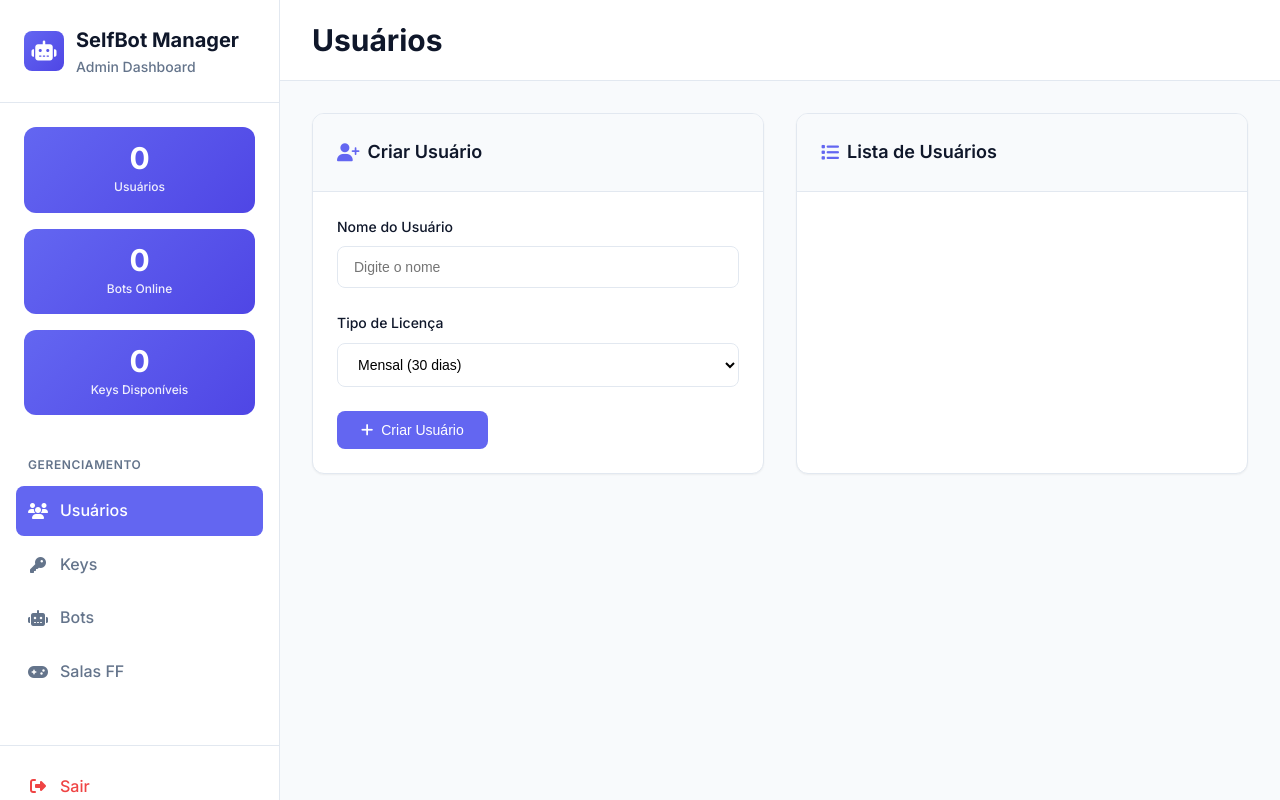
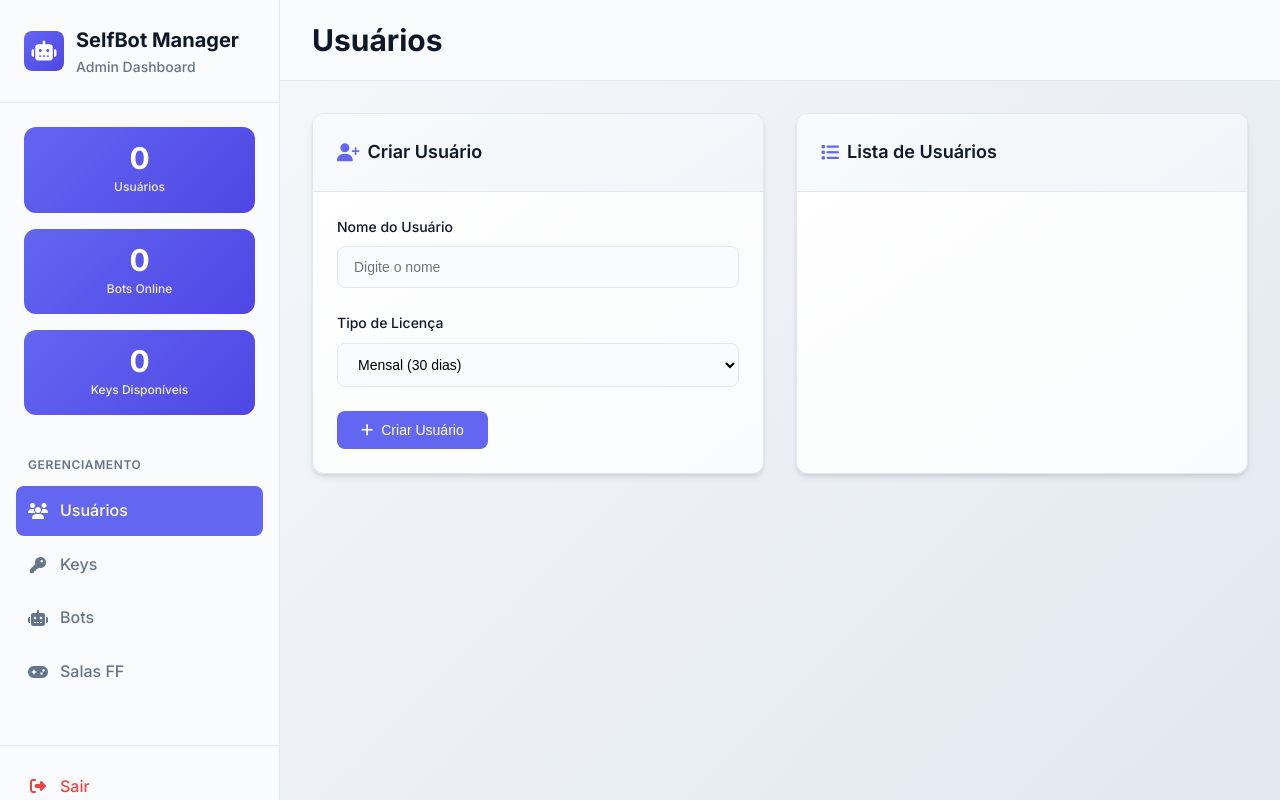
Before and after one commit to diaszzdev0/selfbot, a Flask app: page /admin in a window 1280 px wide. Run offline with Flask 3, Linux system fonts and the light colour scheme; the visitor is signed in with stand-in values (Sample User, id 1); data comes from the database, SQL or seed files in the repository; data that the repository does not hold is empty.

Commit message:
update: softer background colors

```diff
--- a/templates/admin.html
+++ b/templates/admin.html
@@ -17,8 +17,9 @@
       --text-primary: #0f172a;
       --text-secondary: #64748b;
       --border: #e2e8f0;
-      --bg-primary: #ffffff;
-      --bg-secondary: #f8fafc;
+      --bg-primary: #fafbfc;
+      --bg-secondary: #f3f4f6;
+      --bg-tertiary: #e5e7eb;
       --shadow-sm: 0 1px 2px 0 rgb(0 0 0 / 0.05);
       --shadow-md: 0 4px 6px -1px rgb(0 0 0 / 0.1), 0 2px 4px -2px rgb(0 0 0 / 0.1);
       --shadow-lg: 0 10px 15px -3px rgb(0 0 0 / 0.1), 0 4px 6px -4px rgb(0 0 0 / 0.1);
@@ -35,9 +36,10 @@
 
     body {
       font-family: 'Inter', -apple-system, BlinkMacSystemFont, sans-serif;
-      background: var(--bg-secondary);
+      background: linear-gradient(135deg, #f8fafc 0%, #e2e8f0 100%);
       color: var(--text-primary);
       line-height: 1.6;
+      min-height: 100vh;
     }
 
     .dashboard {
@@ -227,17 +229,17 @@
     }
 
     .card {
-      background: var(--bg-primary);
+      background: linear-gradient(145deg, #ffffff 0%, #fafbfc 100%);
       border-radius: var(--radius-lg);
       border: 1px solid var(--border);
-      box-shadow: var(--shadow-sm);
+      box-shadow: var(--shadow-md);
       overflow: hidden;
     }
 
     .card-header {
       padding: 1.5rem;
       border-bottom: 1px solid var(--border);
-      background: var(--bg-secondary);
+      background: linear-gradient(145deg, #f8fafc 0%, #f1f5f9 100%);
     }
 
     .card-title {
@@ -361,9 +363,16 @@
       justify-content: space-between;
       align-items: center;
       padding: 1rem;
-      background: var(--bg-secondary);
+      background: linear-gradient(145deg, #f9fafb 0%, #f3f4f6 100%);
       border: 1px solid var(--border);
       border-radius: var(--radius-md);
+      transition: all 0.2s ease;
+    }
+
+    .list-item:hover {
+      background: linear-gradient(145deg, #ffffff 0%, #f9fafb 100%);
+      transform: translateY(-1px);
+      box-shadow: var(--shadow-md);
     }
 
     .item-info h4 {
@@ -418,11 +427,17 @@
     }
 
     .bot-card {
-      background: var(--bg-primary);
+      background: linear-gradient(145deg, #ffffff 0%, #fafbfc 100%);
       border: 1px solid var(--border);
       border-radius: var(--radius-lg);
       padding: 1.5rem;
-      box-shadow: var(--shadow-sm);
+      box-shadow: var(--shadow-md);
+      transition: all 0.2s ease;
+    }
+
+    .bot-card:hover {
+      transform: translateY(-2px);
+      box-shadow: var(--shadow-lg);
     }
 
     .bot-header {
```
